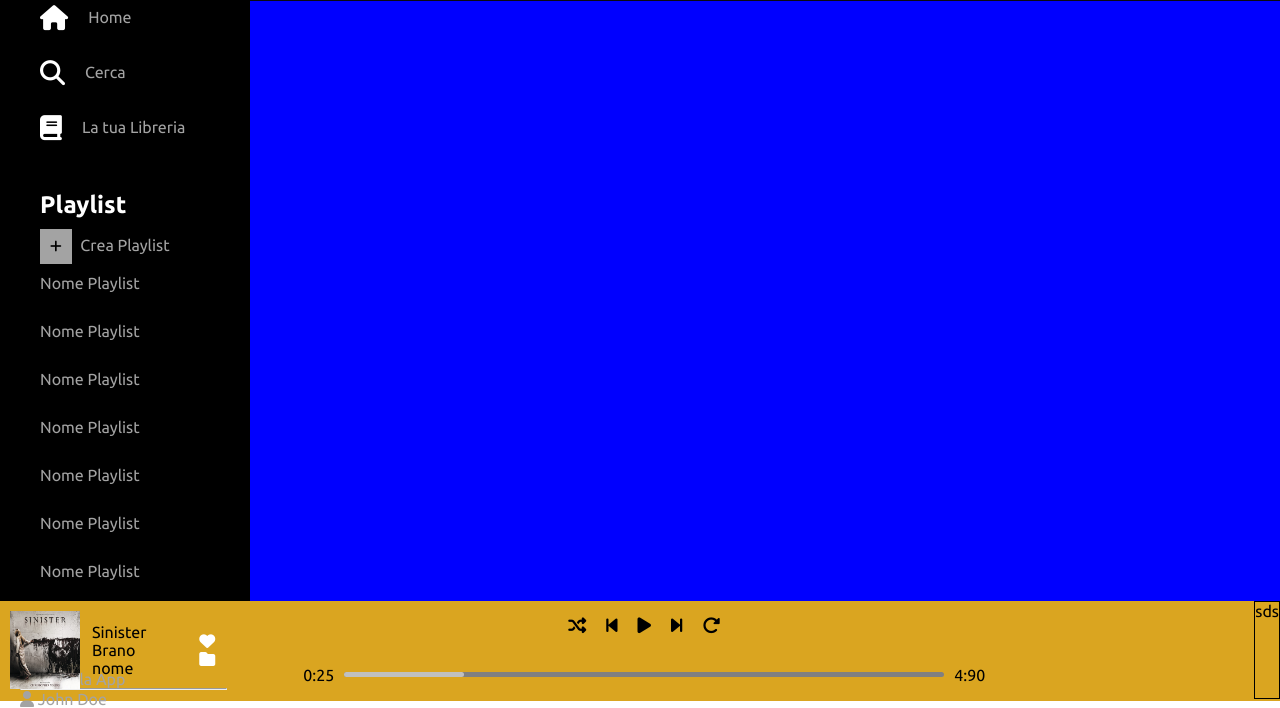
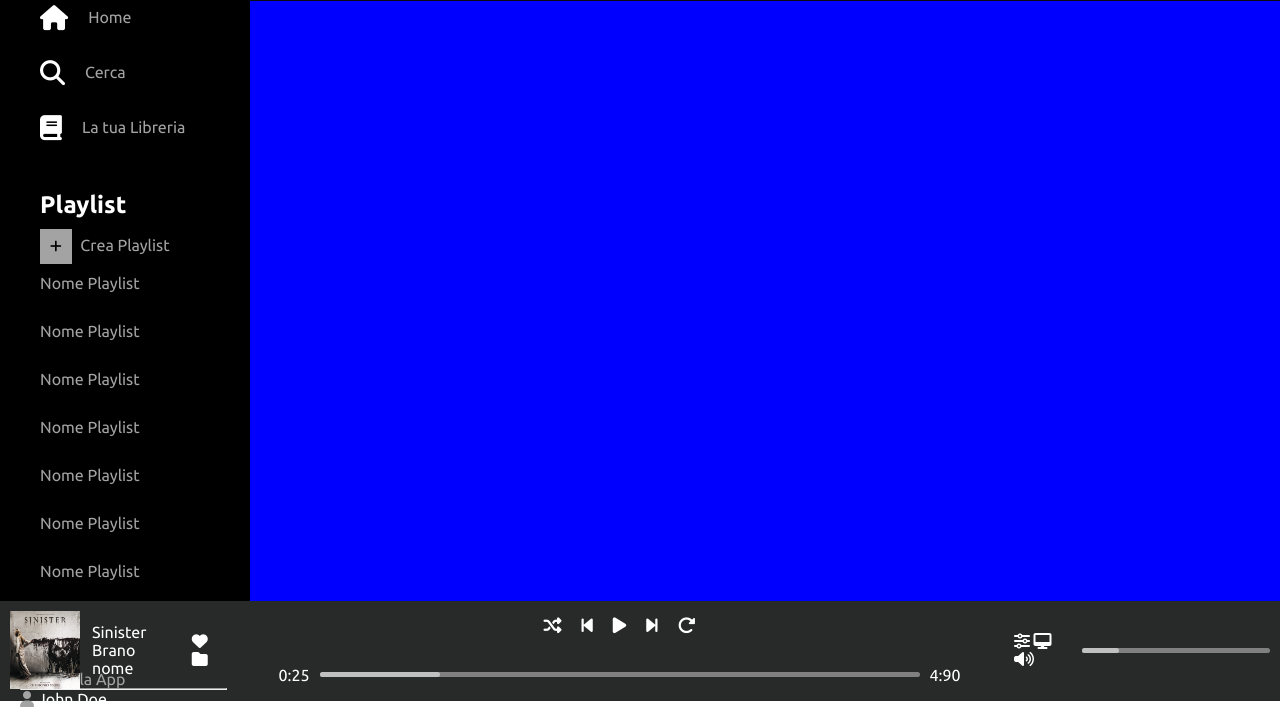
Before and after one commit to rob587/html-css-spotifyweb, a plain HTML site: page index.html in a window 1280 px wide. Shown: the part 99-807 px from the top of the page. Drawn offline with Linux system fonts and the light colour scheme; a web font is replaced by a local one.

Commit message:
footer terminato

```diff
--- a/css/style.css
+++ b/css/style.css
@@ -30,7 +30,7 @@ display: flex;
 
 footer{
     height: 100px;
-    background-color: goldenrod;
+    background-color: #282929;
 }
 
 main{
@@ -174,7 +174,7 @@ hr{
 .second-col{
     display: flex;
     justify-content: center;
-   margin-right: 200px;
+
 }
 
 .first-side{
@@ -188,6 +188,19 @@ hr{
 
 .text-info {
     margin: 12px;
+}
+
+.name {
+    color: white;
+}
+
+.music {
+    color: white;
+}
+
+
+.player-time{
+    color:white
 }
 
 
@@ -248,7 +261,26 @@ hr{
     display: flex;
     justify-content: center;
     align-items: center;
+    color: white;
     gap: 20px;
     font-size: 18px;
     width: 100%;
 }
+
+/* fine icone */
+
+/* terza colonna  */
+
+.third-col{
+display: flex;
+justify-content: center;
+align-items: center;
+}
+
+.w-400{
+    width: 200px;
+}
+
+.new-icons{
+    color: white;
+}
--- a/index.html
+++ b/index.html
@@ -103,7 +103,19 @@
                         <div class="player-time">4:90</div>
                     </div>
                 </div>
-                <div class="col b-black">sds</div>
+                <div class=" third-col">
+                    <div class="new-icons">
+                        <i class="fa-solid fa-sliders"></i>
+                        <i class="fa-solid fa-desktop"></i>
+                        <i class="fa-solid fa-volume-high"></i>
+                    </div>
+                    <div class="player-bar w-400">
+                        <div class="elapsed-time">
+                            <div class="controller-point"></div>
+                        </div>
+                    </div>
+
+                </div>
             </div>
         </div>
     </footer>
```
